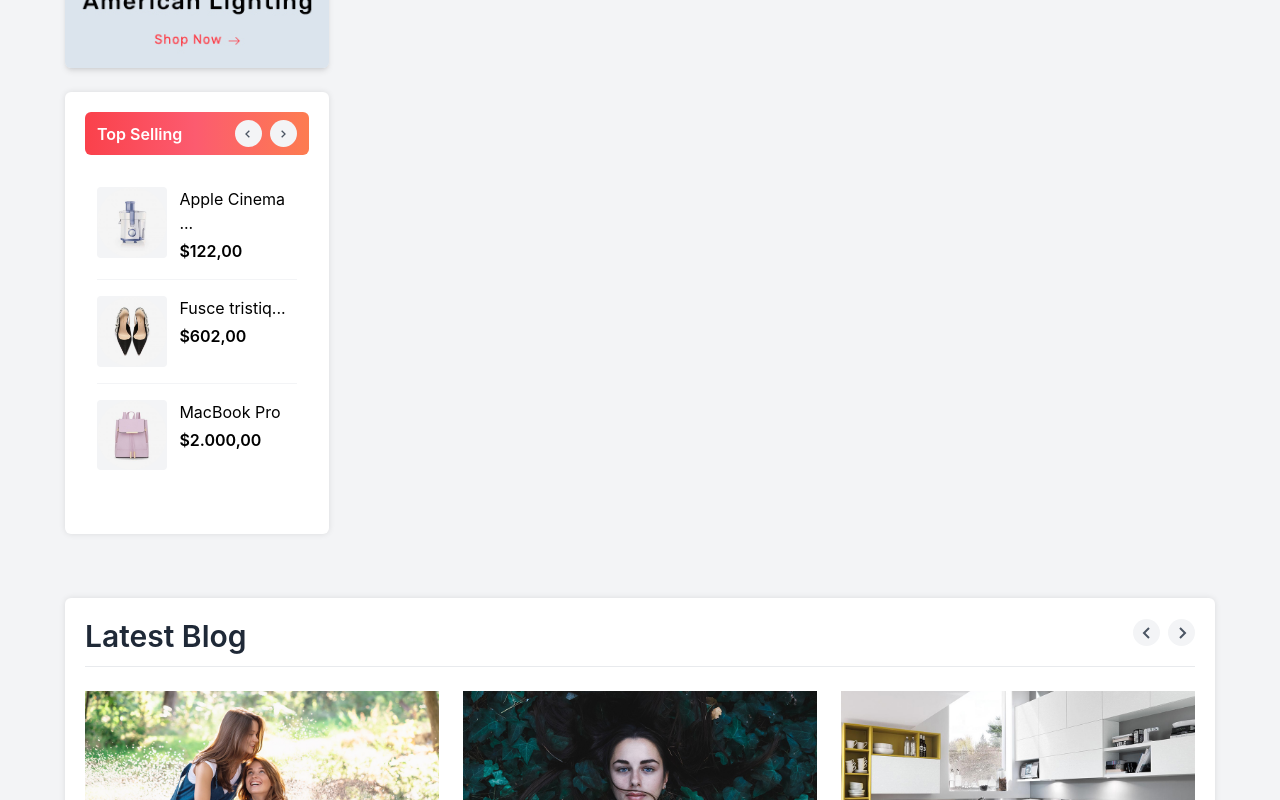
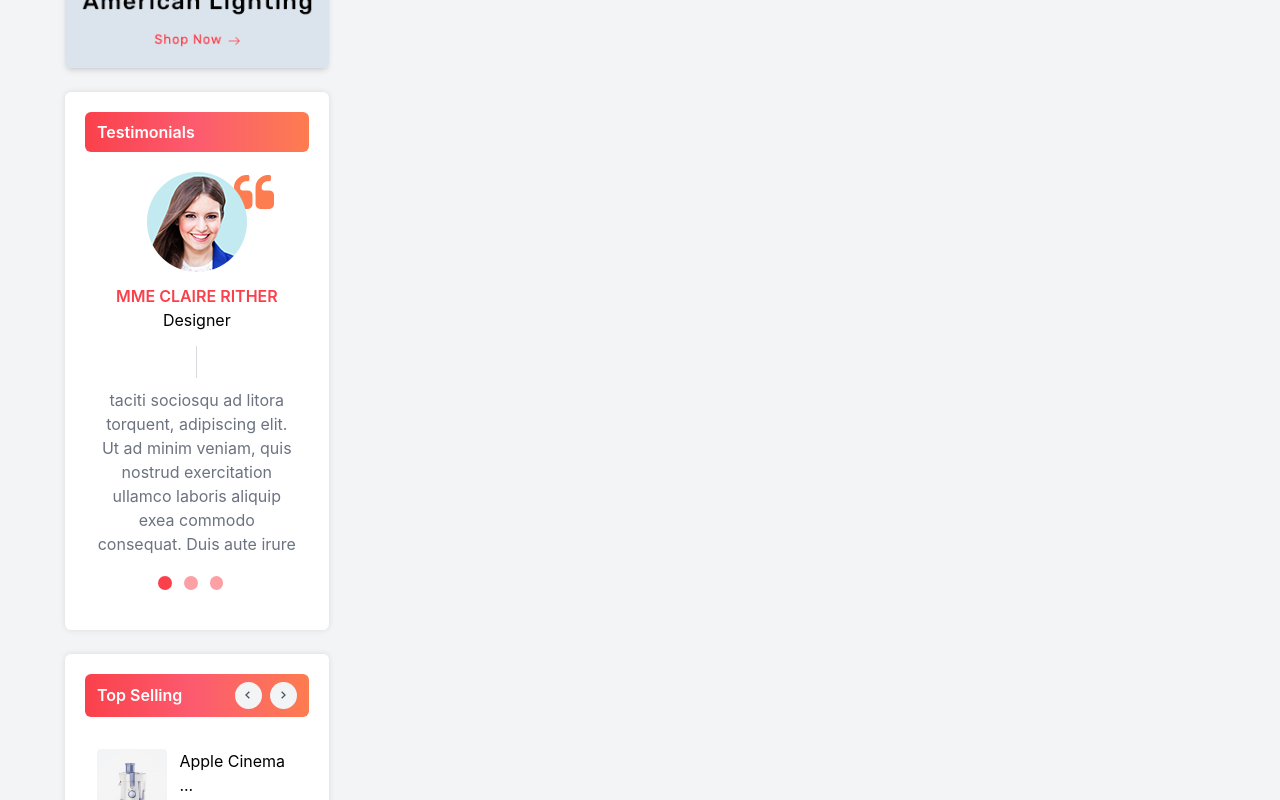
Before and after one commit to franckDev21/shoping-app, a React (Create React App) app: page / in a window 1280 px wide. Shown: the part 2740-3540 px from the top of the page. Built offline with nearby package versions, Linux system fonts and the light colour scheme.

Commit message:
update app

```diff
--- /dev/null
+++ b/src/Atoms/Quote/Quote.tsx
@@ -0,0 +1,33 @@
+import React, { FC } from "react";
+
+type QuoteType = {
+  className ?: string,
+  fill ?: string
+}
+
+const Quote :FC<QuoteType> = ({ className, fill }) => {
+  return (
+    <svg className={`${className}`} fill={fill} viewBox="0 0 475.082 475.081">
+      <path
+        d="M164.45,219.27h-63.954c-7.614,0-14.087-2.664-19.417-7.994c-5.327-5.33-7.994-11.801-7.994-19.417v-9.132
+      c0-20.177,7.139-37.401,21.416-51.678c14.276-14.272,31.503-21.411,51.678-21.411h18.271c4.948,0,9.229-1.809,12.847-5.424
+      c3.616-3.617,5.424-7.898,5.424-12.847V54.819c0-4.948-1.809-9.233-5.424-12.85c-3.617-3.612-7.898-5.424-12.847-5.424h-18.271
+      c-19.797,0-38.684,3.858-56.673,11.563c-17.987,7.71-33.545,18.132-46.68,31.267c-13.134,13.129-23.553,28.688-31.262,46.677
+      C3.855,144.039,0,162.931,0,182.726v200.991c0,15.235,5.327,28.171,15.986,38.834c10.66,10.657,23.606,15.985,38.832,15.985
+      h109.639c15.225,0,28.167-5.328,38.828-15.985c10.657-10.663,15.987-23.599,15.987-38.834V274.088
+      c0-15.232-5.33-28.168-15.994-38.832C192.622,224.6,179.675,219.27,164.45,219.27z"
+      />
+      <path
+        d="M459.103,235.256c-10.656-10.656-23.599-15.986-38.828-15.986h-63.953c-7.61,0-14.089-2.664-19.41-7.994
+      c-5.332-5.33-7.994-11.801-7.994-19.417v-9.132c0-20.177,7.139-37.401,21.409-51.678c14.271-14.272,31.497-21.411,51.682-21.411
+      h18.267c4.949,0,9.233-1.809,12.848-5.424c3.613-3.617,5.428-7.898,5.428-12.847V54.819c0-4.948-1.814-9.233-5.428-12.85
+      c-3.614-3.612-7.898-5.424-12.848-5.424h-18.267c-19.808,0-38.691,3.858-56.685,11.563c-17.984,7.71-33.537,18.132-46.672,31.267
+      c-13.135,13.129-23.559,28.688-31.265,46.677c-7.707,17.987-11.567,36.879-11.567,56.674v200.991
+      c0,15.235,5.332,28.171,15.988,38.834c10.657,10.657,23.6,15.985,38.828,15.985h109.633c15.229,0,28.171-5.328,38.827-15.985
+      c10.664-10.663,15.985-23.599,15.985-38.834V274.088C475.082,258.855,469.76,245.92,459.103,235.256z"
+      />
+    </svg>
+  );
+};
+
+export default Quote;
--- a/src/Atoms/Separator/Separator.tsx
+++ b/src/Atoms/Separator/Separator.tsx
@@ -7,7 +7,7 @@ interface SeparatorProps{
 
 const Separator: FC<SeparatorProps> = ({ className = '', children }) => {
   return (
-    <span className={`translate-y-0.5 inline-block h-3.5 w-[1.4px] bg-gray-400 mx-6 ${className}`}>
+    <span className={`${className} translate-y-0.5 inline-block h-3.5 w-[1.4px] bg-gray-400 mx-6 `}>
       {children}
     </span>
   )
--- a/src/Templates/SideBar/SideBar.tsx
+++ b/src/Templates/SideBar/SideBar.tsx
@@ -2,12 +2,15 @@ import React, { FC, ReactNode } from "react";
 
 import SideBar1 from "../../image/sidebar1.jpg";
 import SideBar2 from "../../image/pub2.jpg";
+import profil from "../../image/profil.png";
 import PubCard from "../../Melecules/PubCard/PubCard";
 import SideBarCard from "../../Organismes/SideBarCard/SideBarCard";
 import { products } from "../../Utils/data";
 import ProductItem from "../../Melecules/ProductItem/ProductItem";
 import NavCard from "../../Melecules/NavCard/NavCard";
 import Product from "../../Models/product.model";
+import Separator from "../../Atoms/Separator/Separator";
+import Quote from "../../Atoms/Quote/Quote";
 
 type SideBarType = {
   children: ReactNode;
@@ -15,9 +18,8 @@ type SideBarType = {
 };
 
 const SideBar: FC<SideBarType> = ({ children, className }) => {
-
-  let topSellingProducts: Product[] =  JSON.parse(JSON.stringify(products));
-  topSellingProducts.splice(0,3)
+  let topSellingProducts: Product[] = JSON.parse(JSON.stringify(products));
+  topSellingProducts.splice(0, 3);
 
   return (
     <div className={`${className}`}>
@@ -39,8 +41,33 @@ const SideBar: FC<SideBarType> = ({ children, className }) => {
         </div>
       </SideBarCard>
 
+      {/* Pub card */}
       <PubCard url={SideBar2} className="mt-6" />
 
+      {/* Testimonials */}
+      <SideBarCard name="Testimonials" className="my-6">
+        <div className="flex flex-col justify-center items-center px-3 text-center">
+          <div className=" mb-3 flex flex-col justify-center items-center relative">
+           <Quote fill="rgb(253,124,80)" className="absolute top-0 right-1 w-10 h-10 z-10" />
+            <img src={profil} alt="profil" className="relative z-20" />
+            <div className="mt-3">
+              <h2 className="uppercase text-primary font-semibold">Mme Claire rither</h2>
+              <p>Designer</p>
+            </div>
+          </div>
+          <Separator className="h-8 text-gray-100 bg-opacity-40" />
+          <p className="pt-3 pb-2 text-gray-500">
+            taciti sociosqu ad litora torquent, adipiscing elit. Ut ad minim veniam, quis nostrud exercitation ullamco laboris aliquip exea commodo consequat. Duis aute irure
+          </p>
+          <div className="flex justify-center items-center mt-3 mb-5">
+            <span className="inline-block h-[.85rem] w-[.85rem] rounded-full bg-primary mr-3"></span>
+            <span className="inline-block h-[.85rem] w-[.85rem] rounded-full bg-primary bg-opacity-50 mr-3"></span>
+            <span className="inline-block h-[.85rem] w-[.85rem] rounded-full bg-primary bg-opacity-50 mr-3"></span>
+          </div>
+        </div>
+      </SideBarCard>
+
+      {/* Top Selling */}
       <SideBarCard name="Top Selling" navigation={<NavCard />} className="my-6">
         <div className="p-3">
           {topSellingProducts.map((product, i) => (
```
Also changed, not shown: src/image/profil.png (added).
